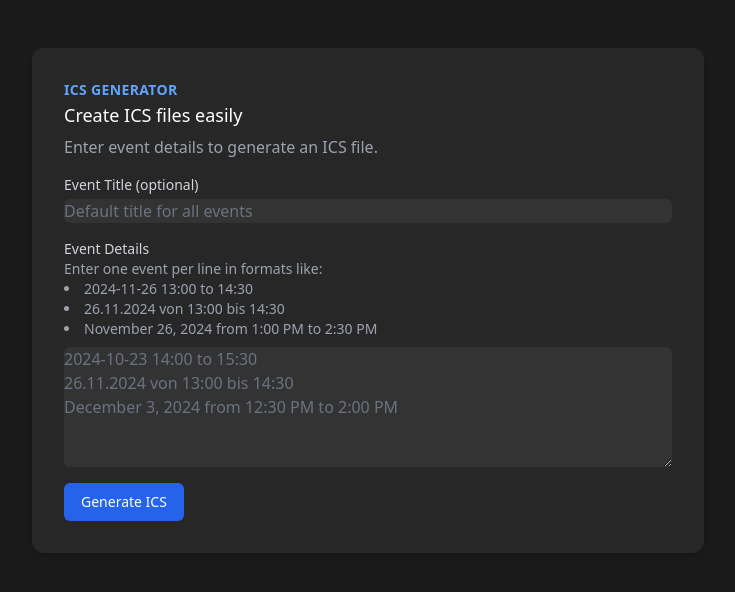
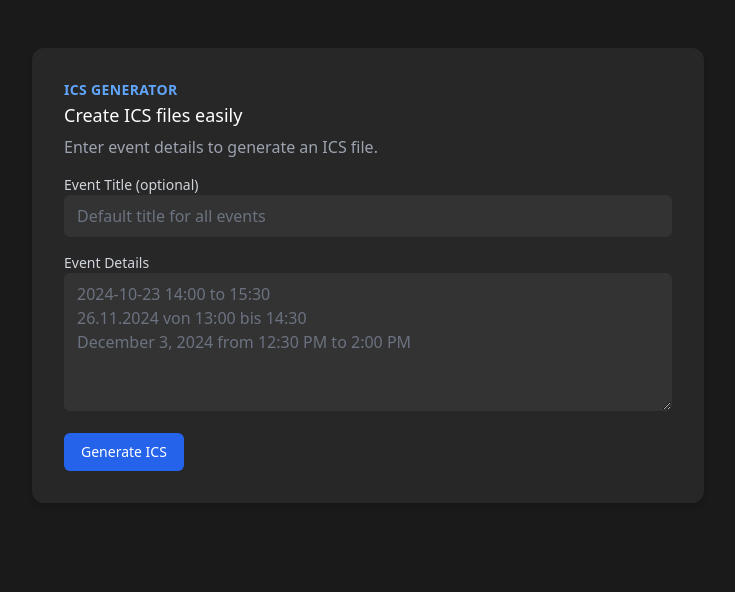
Before and after one commit to wonung26/ics-generator, a plain HTML site: page index.html in a window 1280 px wide. Shown: the whole page, without its empty margins (272-1007 px from the left). Drawn offline with nearby package versions, Linux system fonts and the light colour scheme.

Commit message:
Update index.html

```diff
--- a/index.html
+++ b/index.html
@@ -32,18 +32,18 @@
 
             <div class="mt-4">
                 <label for="eventTitle" class="block text-sm font-medium text-gray-300">Event Title (optional)</label>
-                <input type="text" id="eventTitle" placeholder="Default title for all events" class="mt-1 block w-full rounded-md bg-dark-100 border-dark-100 text-white placeholder-gray-500 focus:border-blue-500 focus:ring focus:ring-blue-500 focus:ring-opacity-50">
+                <input type="text" id="eventTitle" placeholder="Default title for all events" class="w-full px-3 py-2 bg-dark-100 border border-dark-100 rounded-md text-white placeholder-gray-500 focus:outline-none focus:ring-2 focus:ring-blue-500 focus:border-transparent transition duration-200">
             </div>
 
             <div class="mt-4">
                 <label for="eventInput" class="block text-sm font-medium text-gray-300">Event Details</label>
-                <p class="text-sm text-gray-400">Enter one event per line in formats like:</p>
+                <!-- <p class="text-sm text-gray-400">Enter one event per line in formats like:</p>
                 <ul class="list-disc list-inside text-sm text-gray-400 mb-2">
                     <li>2024-11-26 13:00 to 14:30</li>
                     <li>26.11.2024 von 13:00 bis 14:30</li>
                     <li>November 26, 2024 from 1:00 PM to 2:30 PM</li>
-                </ul>
-                <textarea id="eventInput" rows="5" class="mt-1 block w-full rounded-md bg-dark-100 border-dark-100 text-white placeholder-gray-500 focus:border-blue-500 focus:ring focus:ring-blue-500 focus:ring-opacity-50" placeholder="2024-10-23 14:00 to 15:30
+                </ul> -->
+                <textarea id="eventInput" rows="5" class="w-full px-3 py-2 bg-dark-100 border border-dark-100 rounded-md text-white placeholder-gray-500 focus:outline-none focus:ring-2 focus:ring-blue-500 focus:border-transparent transition duration-200" placeholder="2024-10-23 14:00 to 15:30
 26.11.2024 von 13:00 bis 14:30
 December 3, 2024 from 12:30 PM to 2:00 PM"></textarea>
             </div>
```
